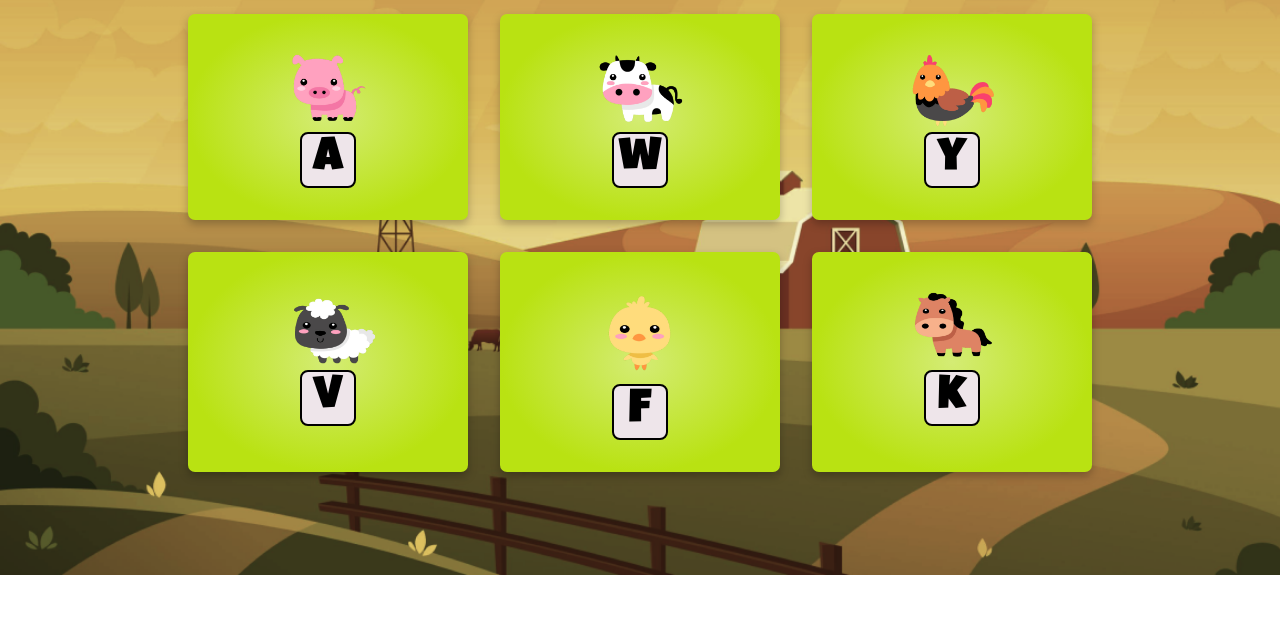
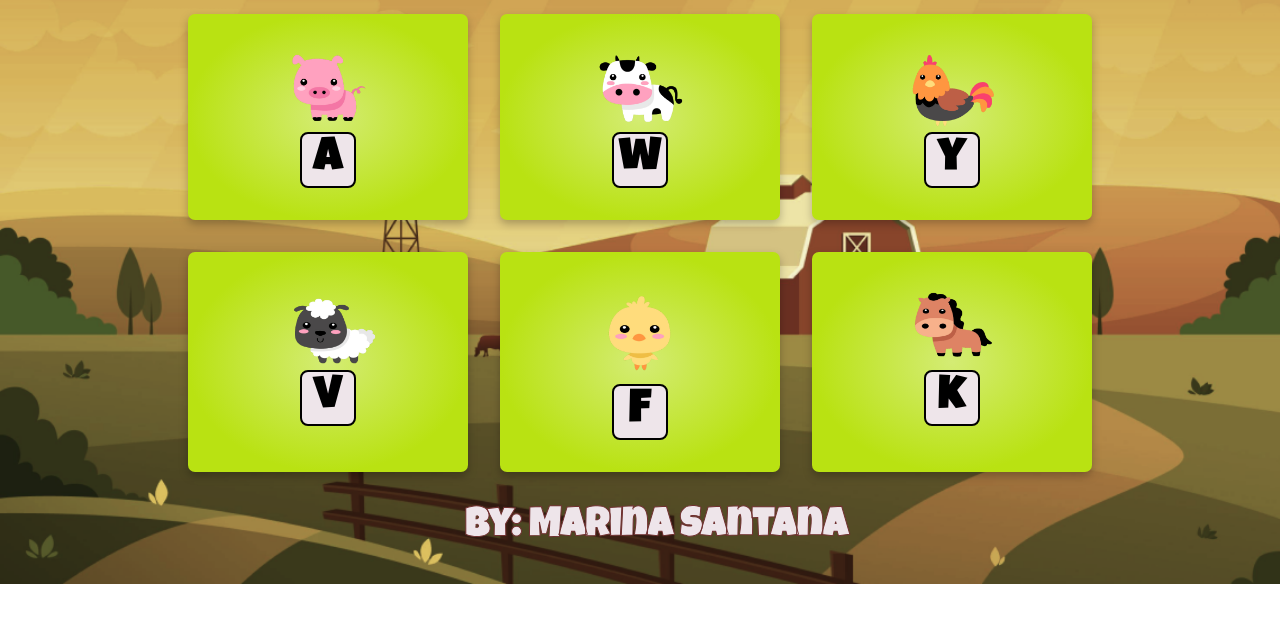
Before and after one commit to marina-santana/farm-sounds, a plain HTML site: page index.html in a window 1280 px wide. Shown: the part 152-774 px from the top of the page. Drawn offline with Linux system fonts and the light colour scheme.

Commit message:
Footer acrescentado

```diff
--- a/index.html
+++ b/index.html
@@ -53,7 +53,9 @@
         </button>
         <audio id="k" src="sounds/horse.mp3"></audio>
     </div>
-
+    <footer>
+        <h1>by: Marina Santana</h1>
+    </footer>
     <script type="text/javascript" src="./js/jquery-3.5.1.min.js"></script>
     <script type="text/javascript" src="./js/mousetrap.min.js"></script>
     <script type="text/javascript" src="./js/index.js">
--- a/style.css
+++ b/style.css
@@ -78,6 +78,15 @@ button span {
     color: #000000;
 }
 
+footer {
+    margin-top: 32px;
+    margin-bottom: 32px;
+}
+
+footer h1 {
+    font-size: 40px;
+}
+
 .tooltip {
     text-decoration: underline;
 }
@@ -116,6 +125,5 @@ button span {
     .container {
         flex-direction: column;
         align-items: center;
-        margin-bottom: 32px;
     }
 }
```
